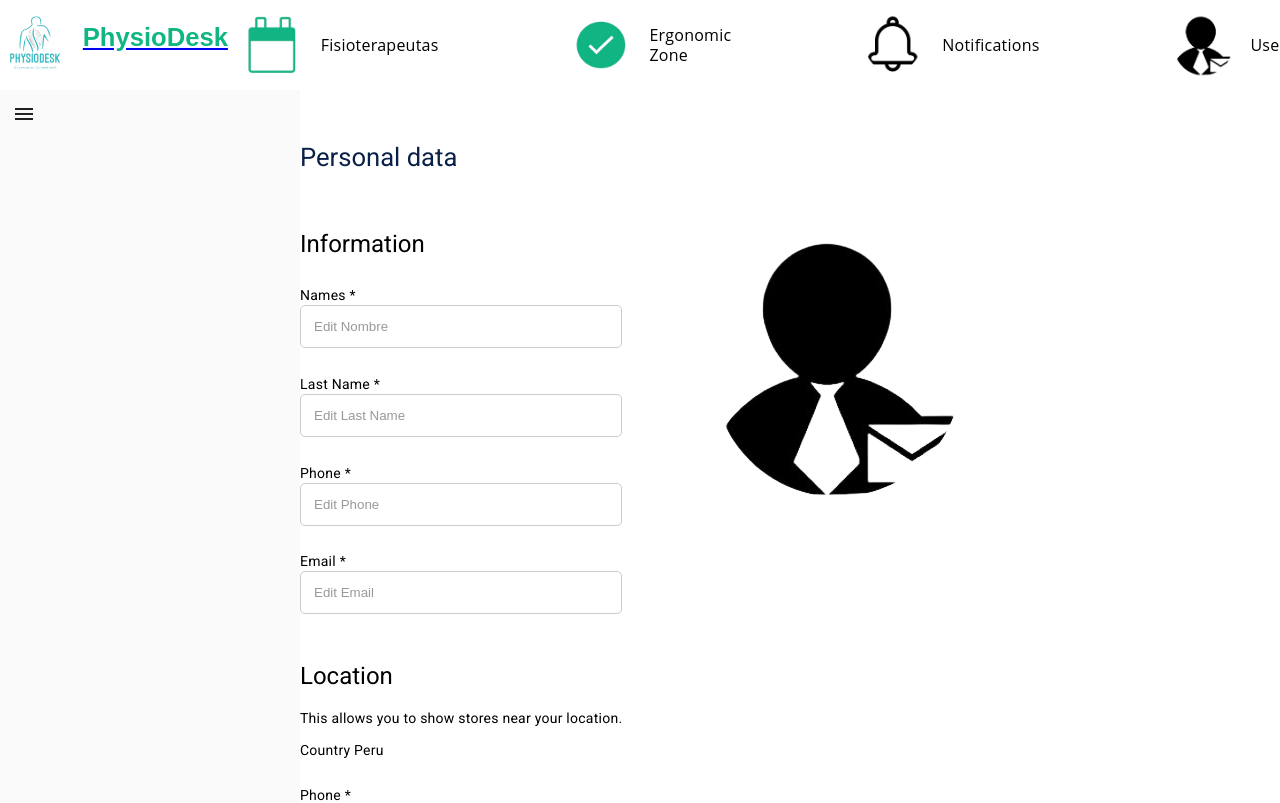
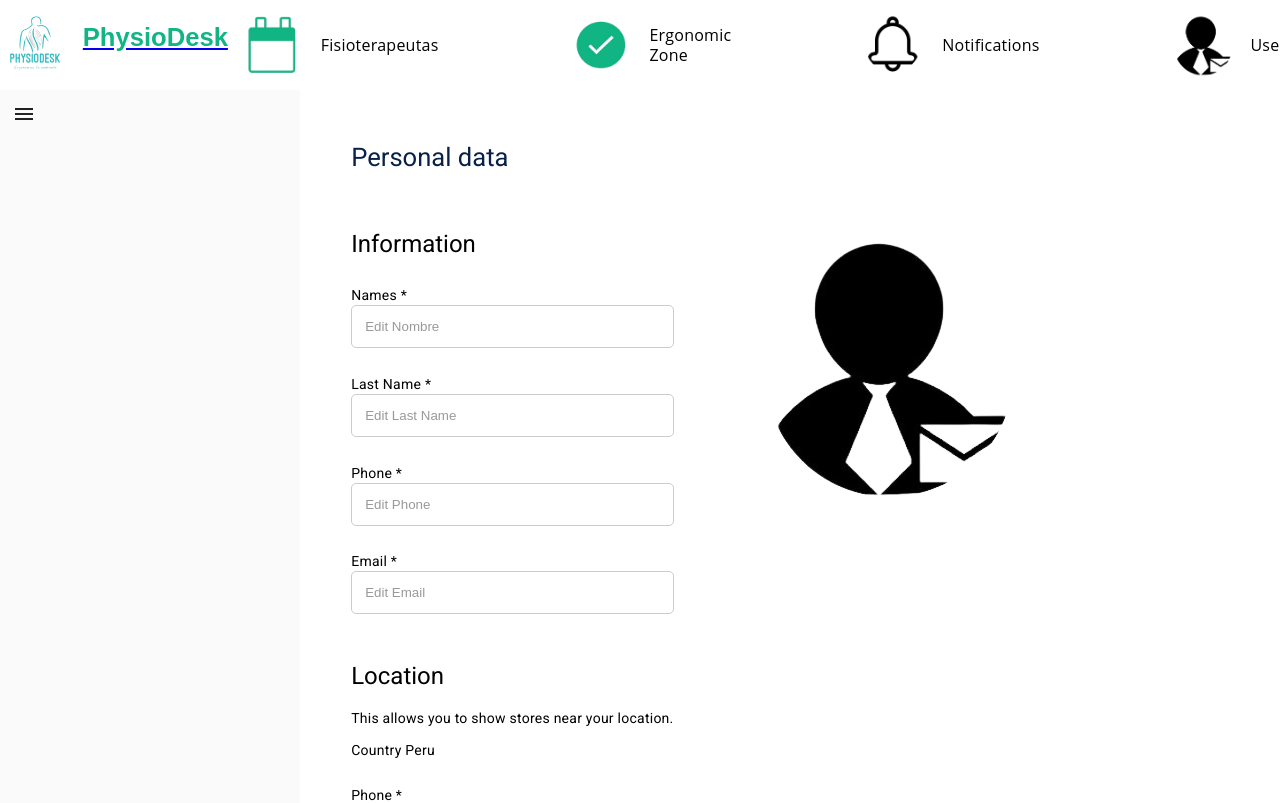
Before and after one commit to PhysioDesk/PhysioDeskWebApp, an Angular app in the folder physiodeskweb/: page /personalData in a window 1280 px wide. Shown: the top 803 px of the page. Built offline with nearby package versions, Linux system fonts and the light colour scheme.

Commit message:
Update personal-data-container.component.css

```diff
--- a/physiodeskweb/src/app/components/personal-data-container/personal-data-container.component.css
+++ b/physiodeskweb/src/app/components/personal-data-container/personal-data-container.component.css
@@ -1,6 +1,7 @@
 .personalData-container {
   display: flex;
   height: 100%; /* Ajustar la altura del contenedor principal al 100% del alto de la ventana del navegador */
+  margin-left: 4vw;
 }
 
 .sidebar-container {
```
